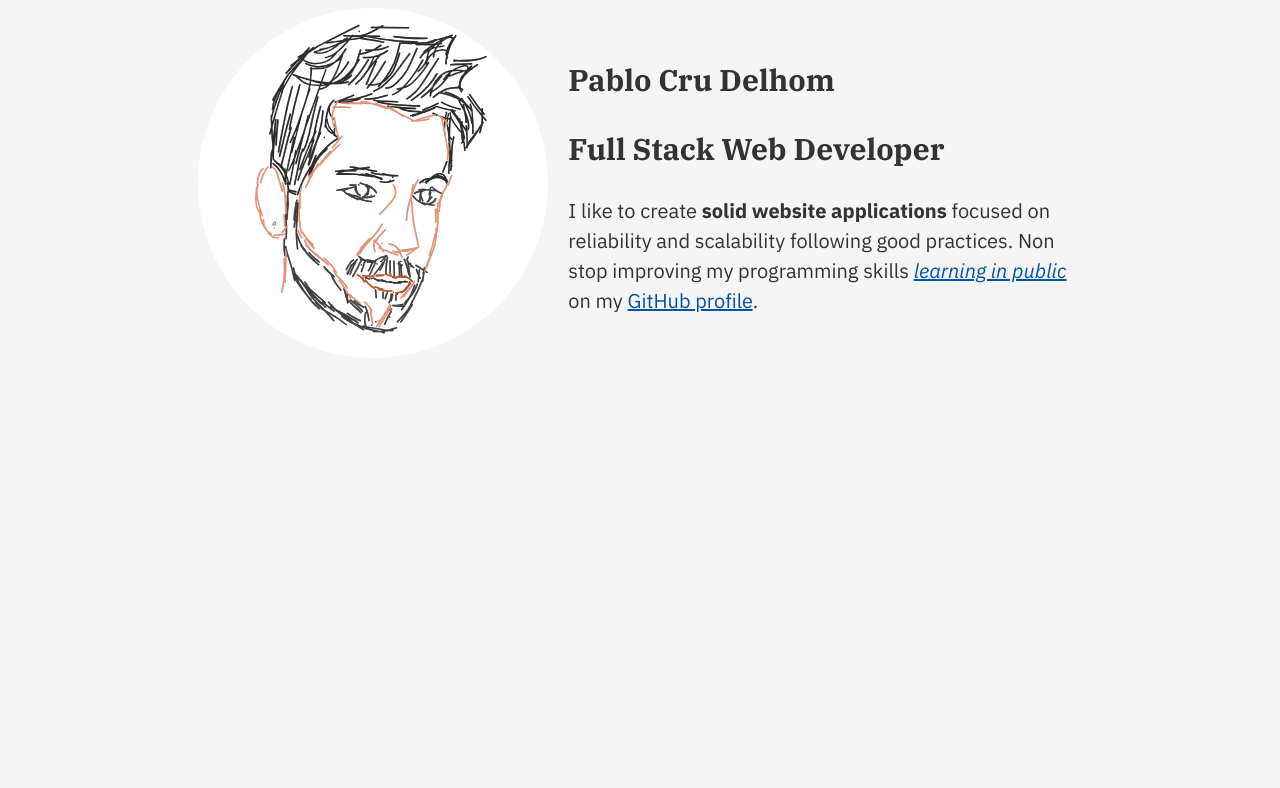
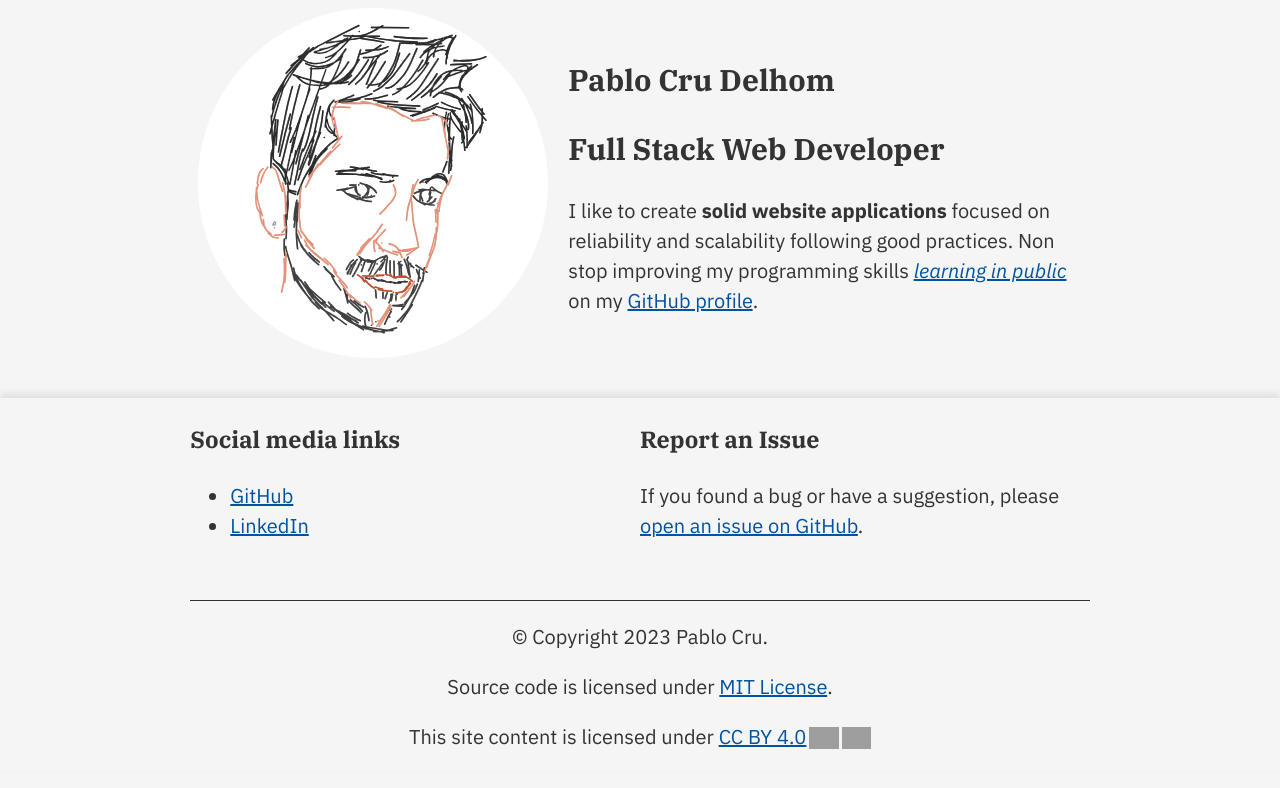
Before and after one commit to pabcrudel/pabcrudel.github.io, an Astro site: page / in a window 1280 px wide. Built offline with nearby package versions, Linux system fonts and the light colour scheme; Astro itself is replaced by a stand-in of ours; grey boxes are pictures that could not be loaded.

Commit message:
feat: Migrate footer from vanilla to Astro

```diff
--- /dev/null
+++ b/src/components/Footer.astro
@@ -0,0 +1,118 @@
+---
+import { getCollection } from "astro:content";
+
+const socialLinks = await getCollection("socialMediaLink");
+
+const repository = "pabcrudel.github.io";
+const githubUrl = "https://github.com/pabcrudel/" + repository;
+---
+
+<footer>
+  <div>
+    <section id="social-links">
+      <h3>Social media links</h3>
+      <nav>
+        <ul>
+          {
+            socialLinks.map(({ data: { url, network } }) => (
+              <li>
+                <a href={url}>{network}</a>
+              </li>
+            ))
+          }
+        </ul>
+      </nav>
+    </section>
+    <section id="report-issue">
+      <h3>Report an Issue</h3>
+      <p>
+        If you found a bug or have a suggestion, please <a
+          href={`${githubUrl}/issues`}
+          title="Suggest me a change by creating an issue"
+          >open an issue on GitHub</a
+        >.
+      </p>
+    </section>
+  </div>
+  <aside id="copyright">
+    <p>&copy; Copyright <time datetime="2023">2023</time> Pablo Cru.</p>
+    <p>
+      Source code is licensed under <a
+        href={`${githubUrl}/blob/main/LICENSE`}
+        title="Take a look at the permissions, limitations and conditions"
+        >MIT License</a
+      >.
+    </p>
+
+    {
+      /*
+      I use https://chooser-beta.creativecommons.org/ as a license chooser
+      and they bring to me this code
+      */
+    }
+    <p>
+      <span property="dct:title">This site content</span> is licensed under <a
+        href="http://creativecommons.org/licenses/by/4.0/?ref=chooser-v1"
+        target="_blank"
+        rel="license noopener noreferrer"
+        style="display:inline-block;"
+        >CC BY 4.0<img
+          style="height:22px!important;margin-left:3px;vertical-align:text-bottom;"
+          alt=""
+          src="https://mirrors.creativecommons.org/presskit/icons/cc.svg?ref=chooser-v1"
+        /><img
+          style="height:22px!important;margin-left:3px;vertical-align:text-bottom;"
+          alt=""
+          src="https://mirrors.creativecommons.org/presskit/icons/by.svg?ref=chooser-v1"
+        /></a
+      >
+    </p>
+  </aside>
+</footer>
+
+<style>
+  @supports (display: flex) and (position: absolute) {
+    /* Styles applied to the footer */
+    footer {
+      /* Display a simple shadow to separate footer visually */
+      box-shadow: 0 -4px 8px rgba(0, 0, 0, 0.1);
+
+      /* Leave space depending on the font size */
+      margin-top: 2em;
+      padding: 0 0.5em;
+
+      /* Expand footer on both sides to display the shadow correctly */
+      position: absolute;
+      left: 0;
+      right: 0;
+    }
+
+    footer > * {
+      /* Center content like the body text */
+      max-width: var(--max-width);
+      margin: auto;
+    }
+
+    /* Place children in columns that will stretch to fit the available space.*/
+    footer > div {
+      display: grid;
+      grid-template-columns: repeat(auto-fit, minmax(300px, 1fr));
+    }
+
+    /* Copyright section will be centered */
+    footer > aside {
+      text-align: center;
+    }
+
+    /*
+    Display a line on top of Copyright section which color depends on the
+    preferred color schema. Also specify margin to separate it.
+    */
+    footer > aside::before {
+      content: "";
+      display: block;
+      border-top: 1px solid;
+      margin: 2em 0 1em;
+    }
+  }
+</style>
--- a/src/layouts/BaseLayout.astro
+++ b/src/layouts/BaseLayout.astro
@@ -2,6 +2,7 @@
 import Favicon from "@components/Favicon.astro";
 import GlobalStyle from "@components/GlobalStyle.astro";
 import SeoMetaTags, { type Props } from "@components/SeoMetaTags.astro";
+import Footer from "@components/Footer.astro";
 
 const { description, title } = Astro.props;
 ---
@@ -12,11 +13,12 @@ const { description, title } = Astro.props;
     <meta charset="UTF-8" />
     <meta name="viewport" content="width=device-width, initial-scale=1.0" />
     <meta name="generator" content={Astro.generator} />
-    <SeoMetaTags description={description} title={title}/>
-    <Favicon/>
-    <GlobalStyle/>
+    <SeoMetaTags description={description} title={title} />
+    <Favicon />
+    <GlobalStyle />
   </head>
   <body>
-    <slot/>
+    <slot />
+    <Footer />
   </body>
 </html>
```
